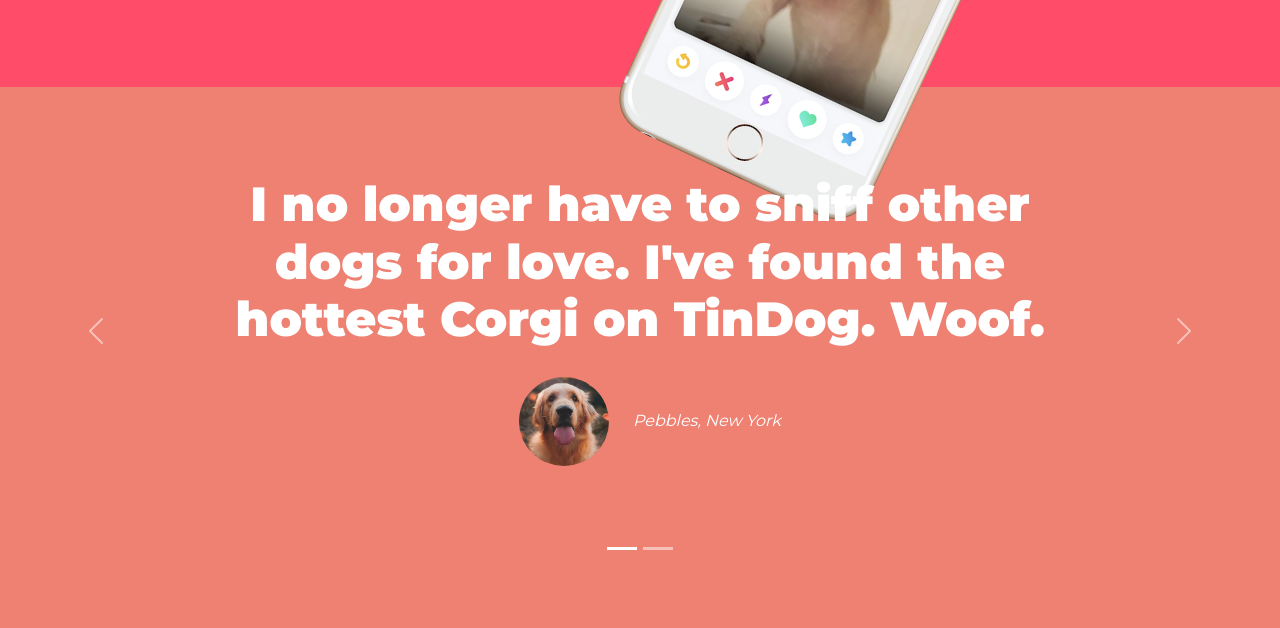
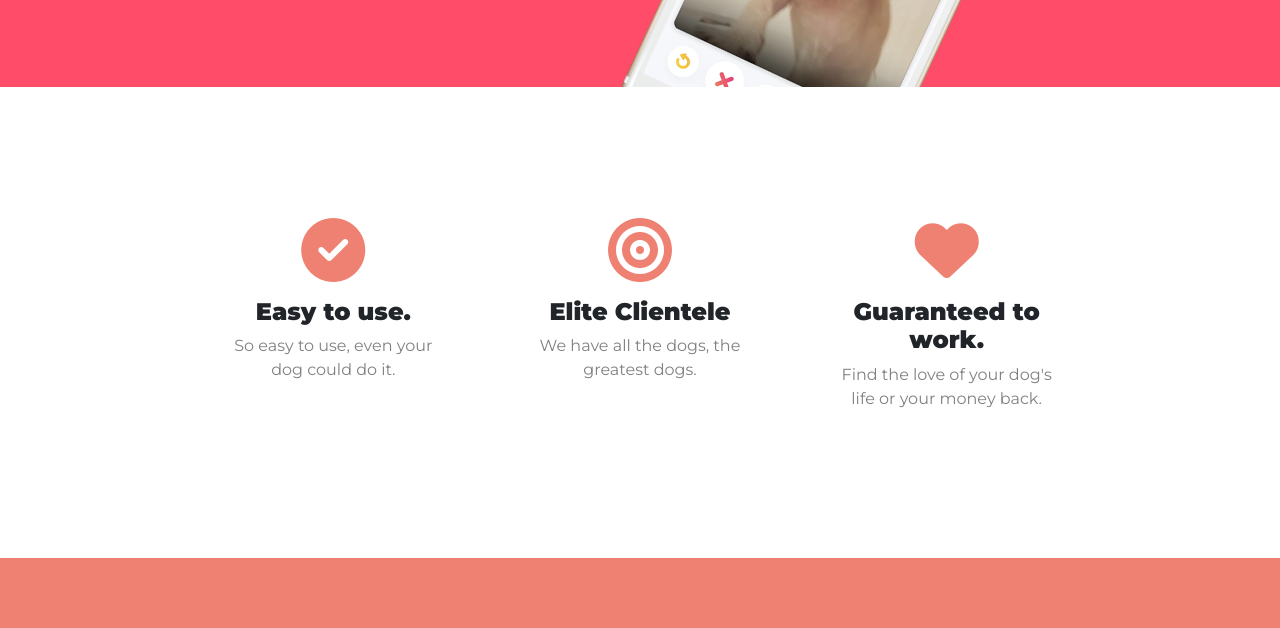
Before and after one commit to DaniSdr/TinDog, a plain HTML site: page index.html in a window 1280 px wide. Shown: the part 535-1163 px from the top of the page. Drawn offline with nearby package versions, Linux system fonts and the light colour scheme.

Commit message:
Add Features

```diff
--- a/index.html
+++ b/index.html
@@ -76,7 +76,31 @@
 
   </section>
 
+
   <!-- Features -->
+
+  <section id="features">
+    <div class="row">
+      <div class="features-box col-lg-4 col-md-12">
+        <i class="features-icon fa-solid fa-circle-check fa-4x"></i>
+        <h3>Easy to use.</h3>
+        <p>So easy to use, even your dog could do it.</p>
+      </div>
+      <div class="features-box col-lg-4 col-md-12">
+        <i class="features-icon fa-solid fa-bullseye fa-4x"></i>
+        <h3>Elite Clientele</h3>
+        <p>We have all the dogs, the greatest dogs.</p>
+      </div>
+
+      <div class="features-box col-lg-4 col-md-12">
+        <i class="features-icon fa-solid fa-heart fa-4x"></i>
+        <h3>Guaranteed to work.</h3>
+        <p>Find the love of your dog's life or your money back.</p>
+      </div>
+    </div>
+    </div>
+
+  </section>
 
 
   <!-- Testimonials -->
```
